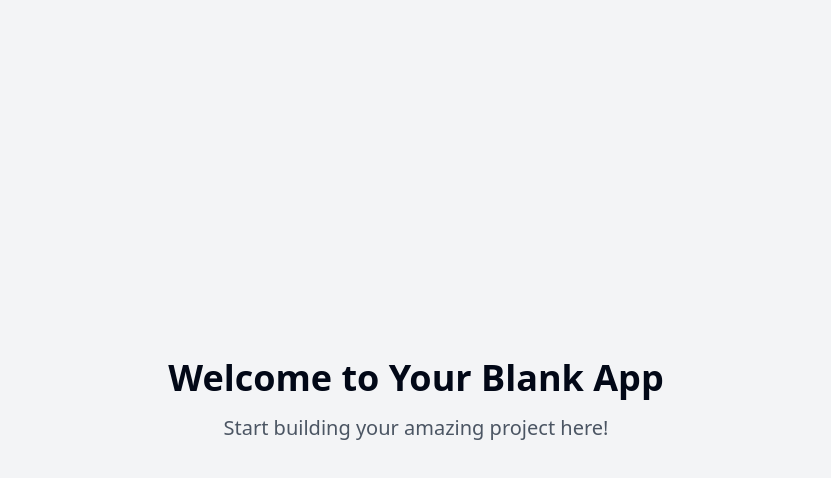
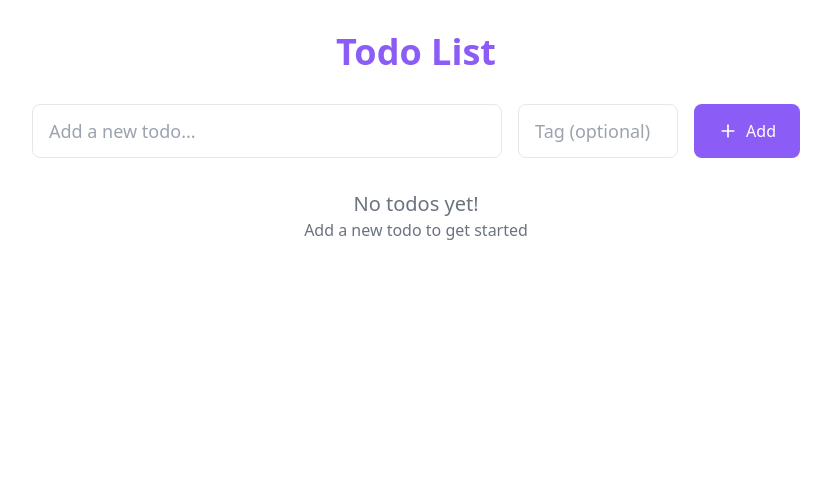
Before and after one commit to siddarth04-com/taskwhisper-chronicle, a React (Vite) app: page / in a window 1280 px wide. Shown: the top 478 px of the page, without its empty margins (224-1055 px from the left). Built offline with nearby package versions, Linux system fonts and the light colour scheme.

Commit message:
Add to-do list app functionality
Implement the basic structure and functionality for a modern and simple to-do list application.
[skip gpt_engineer]

```diff
--- /dev/null
+++ b/src/components/TodoInput.tsx
@@ -0,0 +1,48 @@
+import { useState } from "react";
+import { Plus } from "lucide-react";
+
+interface TodoInputProps {
+  onAdd: (text: string, tag?: string) => void;
+}
+
+export function TodoInput({ onAdd }: TodoInputProps) {
+  const [text, setText] = useState("");
+  const [tag, setTag] = useState("");
+
+  const handleSubmit = (e: React.FormEvent) => {
+    e.preventDefault();
+    if (text.trim()) {
+      onAdd(text.trim(), tag.trim() || undefined);
+      setText("");
+      setTag("");
+    }
+  };
+
+  return (
+    <form onSubmit={handleSubmit} className="mb-8 space-y-4">
+      <div className="flex gap-4">
+        <input
+          type="text"
+          value={text}
+          onChange={(e) => setText(e.target.value)}
+          placeholder="Add a new todo..."
+          className="flex-1 rounded-lg border border-gray-200 px-4 py-3 text-lg focus:border-todo-primary focus:outline-none focus:ring-1 focus:ring-todo-primary"
+        />
+        <input
+          type="text"
+          value={tag}
+          onChange={(e) => setTag(e.target.value)}
+          placeholder="Tag (optional)"
+          className="w-40 rounded-lg border border-gray-200 px-4 py-3 text-lg focus:border-todo-primary focus:outline-none focus:ring-1 focus:ring-todo-primary"
+        />
+        <button
+          type="submit"
+          className="flex items-center gap-2 rounded-lg bg-todo-primary px-6 py-3 text-white transition-colors hover:bg-todo-primary/90"
+        >
+          <Plus className="h-5 w-5" />
+          Add
+        </button>
+      </div>
+    </form>
+  );
+}
--- /dev/null
+++ b/src/components/TodoItem.tsx
@@ -0,0 +1,46 @@
+import { Todo } from "@/types/todo";
+import { Trash2 } from "lucide-react";
+import { cn } from "@/lib/utils";
+
+interface TodoItemProps {
+  todo: Todo;
+  onDelete: (id: string) => void;
+  onToggle: (id: string) => void;
+}
+
+export function TodoItem({ todo, onDelete, onToggle }: TodoItemProps) {
+  return (
+    <div
+      className={cn(
+        "group flex items-center gap-3 rounded-lg border p-4 transition-all hover:border-todo-primary",
+        "animate-slideIn"
+      )}
+    >
+      <input
+        type="checkbox"
+        checked={todo.completed}
+        onChange={() => onToggle(todo.id)}
+        className="h-5 w-5 rounded-full border-2 border-todo-primary text-todo-primary focus:ring-todo-primary"
+      />
+      <span
+        className={cn(
+          "flex-1 text-lg transition-all",
+          todo.completed && "text-gray-400 line-through"
+        )}
+      >
+        {todo.text}
+      </span>
+      {todo.tag && (
+        <span className="rounded-full bg-todo-accent px-3 py-1 text-sm text-todo-primary">
+          {todo.tag}
+        </span>
+      )}
+      <button
+        onClick={() => onDelete(todo.id)}
+        className="opacity-0 transition-opacity group-hover:opacity-100"
+      >
+        <Trash2 className="h-5 w-5 text-red-500" />
+      </button>
+    </div>
+  );
+}
--- /dev/null
+++ b/src/components/TodoList.tsx
@@ -0,0 +1,30 @@
+import { useTodo } from "@/contexts/TodoContext";
+import { TodoInput } from "./TodoInput";
+import { TodoItem } from "./TodoItem";
+
+export function TodoList() {
+  const { todos, addTodo, deleteTodo, toggleTodo } = useTodo();
+
+  return (
+    <div>
+      <TodoInput onAdd={addTodo} />
+      <div className="space-y-4">
+        {todos.length === 0 ? (
+          <div className="text-center text-gray-500">
+            <p className="text-xl">No todos yet!</p>
+            <p>Add a new todo to get started</p>
+          </div>
+        ) : (
+          todos.map((todo) => (
+            <TodoItem
+              key={todo.id}
+              todo={todo}
+              onDelete={deleteTodo}
+              onToggle={toggleTodo}
+            />
+          ))
+        )}
+      </div>
+    </div>
+  );
+}
--- /dev/null
+++ b/src/contexts/TodoContext.tsx
@@ -0,0 +1,71 @@
+import React, { createContext, useContext, useEffect, useState } from "react";
+import { Todo } from "@/types/todo";
+import { useToast } from "@/hooks/use-toast";
+
+interface TodoContextType {
+  todos: Todo[];
+  addTodo: (text: string, tag?: string) => void;
+  deleteTodo: (id: string) => void;
+  toggleTodo: (id: string) => void;
+}
+
+const TodoContext = createContext<TodoContextType | undefined>(undefined);
+
+export function TodoProvider({ children }: { children: React.ReactNode }) {
+  const [todos, setTodos] = useState<Todo[]>(() => {
+    const saved = localStorage.getItem("todos");
+    return saved ? JSON.parse(saved) : [];
+  });
+  const { toast } = useToast();
+
+  useEffect(() => {
+    localStorage.setItem("todos", JSON.stringify(todos));
+  }, [todos]);
+
+  const addTodo = (text: string, tag?: string) => {
+    setTodos((prev) => [
+      {
+        id: crypto.randomUUID(),
+        text,
+        completed: false,
+        tag,
+        createdAt: Date.now(),
+      },
+      ...prev,
+    ]);
+    toast({
+      description: "Todo added successfully",
+      duration: 2000,
+    });
+  };
+
+  const deleteTodo = (id: string) => {
+    setTodos((prev) => prev.filter((todo) => todo.id !== id));
+    toast({
+      description: "Todo deleted",
+      duration: 2000,
+    });
+  };
+
+  const toggleTodo = (id: string) => {
+    setTodos((prev) =>
+      prev.map((todo) =>
+        todo.id === id ? { ...todo, completed: !todo.completed } : todo
+      )
+    );
+  };
+
+  return (
+    <TodoContext.Provider value={{ todos, addTodo, deleteTodo, toggleTodo }}>
+      {children}
+    </TodoContext.Provider>
+  );
+}
+
+export function useTodo() {
+  const context = useContext(TodoContext);
+  if (!context) {
+    throw new Error("useTodo must be used within a TodoProvider");
+  }
+  return context;
+}
--- a/src/pages/Index.tsx
+++ b/src/pages/Index.tsx
@@ -1,13 +1,18 @@
-// Update this page (the content is just a fallback if you fail to update the page)
+import { TodoProvider } from "@/contexts/TodoContext";
+import { TodoList } from "@/components/TodoList";
 
 const Index = () => {
   return (
-    <div className="min-h-screen flex items-center justify-center bg-gray-100">
-      <div className="text-center">
-        <h1 className="text-4xl font-bold mb-4">Welcome to Your Blank App</h1>
-        <p className="text-xl text-gray-600">Start building your amazing project here!</p>
+    <TodoProvider>
+      <div className="min-h-screen bg-todo-background p-8">
+        <div className="mx-auto max-w-3xl">
+          <h1 className="mb-8 text-center text-4xl font-bold text-todo-primary">
+            Todo List
+          </h1>
+          <TodoList />
+        </div>
       </div>
-    </div>
+    </TodoProvider>
   );
 };
 
--- /dev/null
+++ b/src/types/todo.ts
@@ -0,0 +1,7 @@
+export interface Todo {
+  id: string;
+  text: string;
+  completed: boolean;
+  tag?: string;
+  createdAt: number;
+}
--- a/tailwind.config.ts
+++ b/tailwind.config.ts
@@ -12,85 +12,69 @@ export default {
   theme: {
     container: {
       center: true,
-			padding: '2rem',
+      padding: "2rem",
       screens: {
-				'2xl': '1400px'
-			}
+        "2xl": "1400px",
+      },
     },
     extend: {
       colors: {
-				border: 'hsl(var(--border))',
-				input: 'hsl(var(--input))',
-				ring: 'hsl(var(--ring))',
-				background: 'hsl(var(--background))',
-				foreground: 'hsl(var(--foreground))',
+        border: "hsl(var(--border))",
+        input: "hsl(var(--input))",
+        ring: "hsl(var(--ring))",
+        background: "hsl(var(--background))",
+        foreground: "hsl(var(--foreground))",
+        todo: {
+          primary: "#8B5CF6",
+          accent: "#D6BCFA",
+          background: "#FFFFFF",
+          text: "#1A1F2C",
+          gray: "#F3F4F6",
+        },
         primary: {
-					DEFAULT: 'hsl(var(--primary))',
-					foreground: 'hsl(var(--primary-foreground))'
+          DEFAULT: "hsl(var(--primary))",
+          foreground: "hsl(var(--primary-foreground))",
         },
         secondary: {
-					DEFAULT: 'hsl(var(--secondary))',
-					foreground: 'hsl(var(--secondary-foreground))'
+          DEFAULT: "hsl(var(--secondary))",
+          foreground: "hsl(var(--secondary-foreground))",
         },
         destructive: {
-					DEFAULT: 'hsl(var(--destructive))',
-					foreground: 'hsl(var(--destructive-foreground))'
+          DEFAULT: "hsl(var(--destructive))",
+          foreground: "hsl(var(--destructive-foreground))",
         },
         muted: {
-					DEFAULT: 'hsl(var(--muted))',
-					foreground: 'hsl(var(--muted-foreground))'
+          DEFAULT: "hsl(var(--muted))",
+          foreground: "hsl(var(--muted-foreground))",
         },
         accent: {
-					DEFAULT: 'hsl(var(--accent))',
-					foreground: 'hsl(var(--accent-foreground))'
+          DEFAULT: "hsl(var(--accent))",
+          foreground: "hsl(var(--accent-foreground))",
         },
         popover: {
-					DEFAULT: 'hsl(var(--popover))',
-					foreground: 'hsl(var(--popover-foreground))'
+          DEFAULT: "hsl(var(--popover))",
+          foreground: "hsl(var(--popover-foreground))",
         },
         card: {
-					DEFAULT: 'hsl(var(--card))',
-					foreground: 'hsl(var(--card-foreground))'
+          DEFAULT: "hsl(var(--card))",
+          foreground: "hsl(var(--card-foreground))",
         },
-				sidebar: {
-					DEFAULT: 'hsl(var(--sidebar-background))',
-					foreground: 'hsl(var(--sidebar-foreground))',
-					primary: 'hsl(var(--sidebar-primary))',
-					'primary-foreground': 'hsl(var(--sidebar-primary-foreground))',
-					accent: 'hsl(var(--sidebar-accent))',
-					'accent-foreground': 'hsl(var(--sidebar-accent-foreground))',
-					border: 'hsl(var(--sidebar-border))',
-					ring: 'hsl(var(--sidebar-ring))'
-				}
-			},
-			borderRadius: {
-				lg: 'var(--radius)',
-				md: 'calc(var(--radius) - 2px)',
-				sm: 'calc(var(--radius) - 4px)'
       },
       keyframes: {
-				'accordion-down': {
-					from: {
-						height: '0'
+        slideIn: {
+          from: { transform: "translateY(20px)", opacity: "0" },
+          to: { transform: "translateY(0)", opacity: "1" },
         },
-					to: {
-						height: 'var(--radix-accordion-content-height)'
-					}
+        fadeOut: {
+          from: { opacity: "1" },
+          to: { opacity: "0" },
         },
-				'accordion-up': {
-					from: {
-						height: 'var(--radix-accordion-content-height)'
-					},
-					to: {
-						height: '0'
-					}
-				}
       },
       animation: {
-				'accordion-down': 'accordion-down 0.2s ease-out',
-				'accordion-up': 'accordion-up 0.2s ease-out'
-			}
-		}
+        slideIn: "slideIn 0.3s ease-out",
+        fadeOut: "fadeOut 0.2s ease-out",
+      },
+    },
   },
   plugins: [require("tailwindcss-animate")],
 } satisfies Config;
```
Lines whose indentation alone changed are shown as unchanged.
